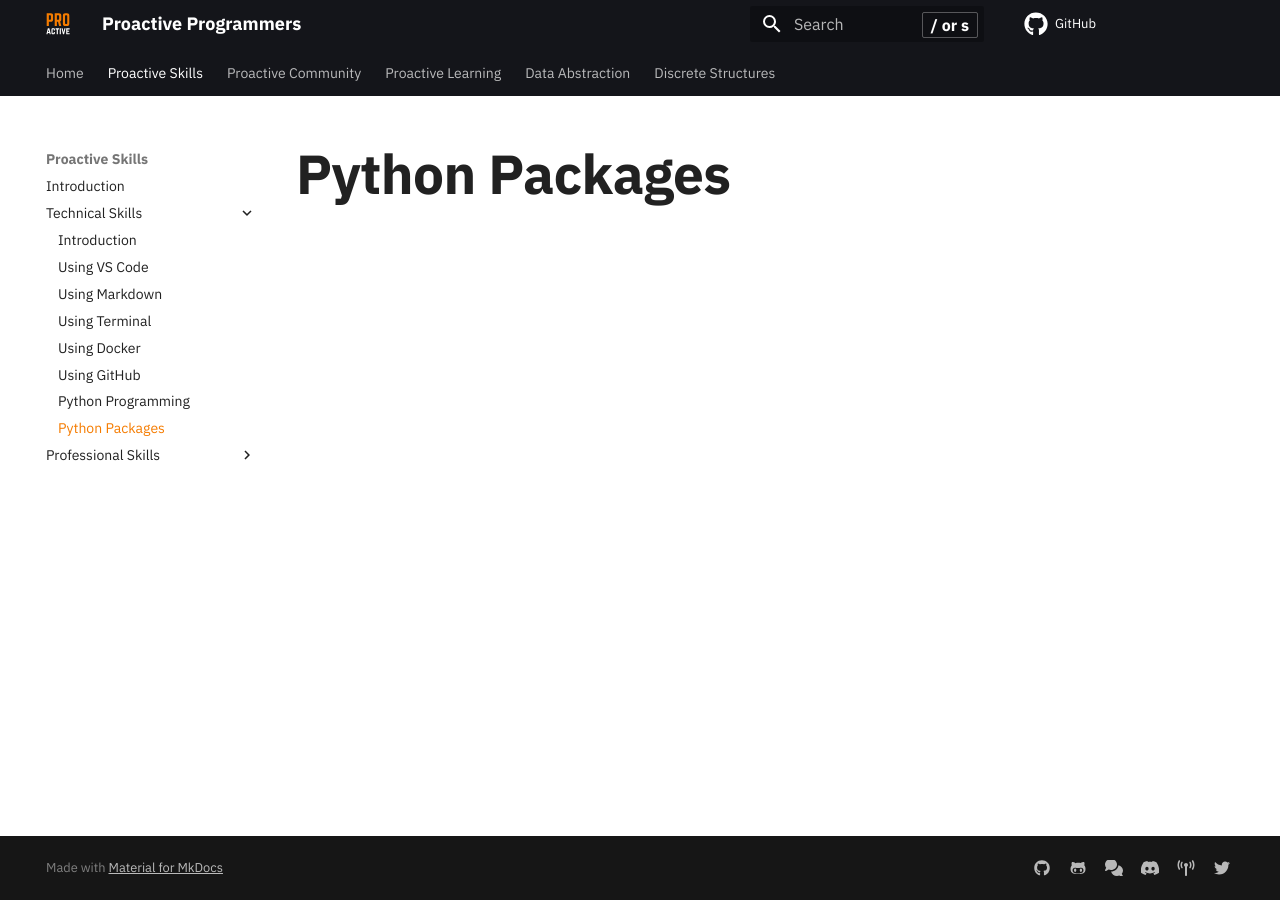
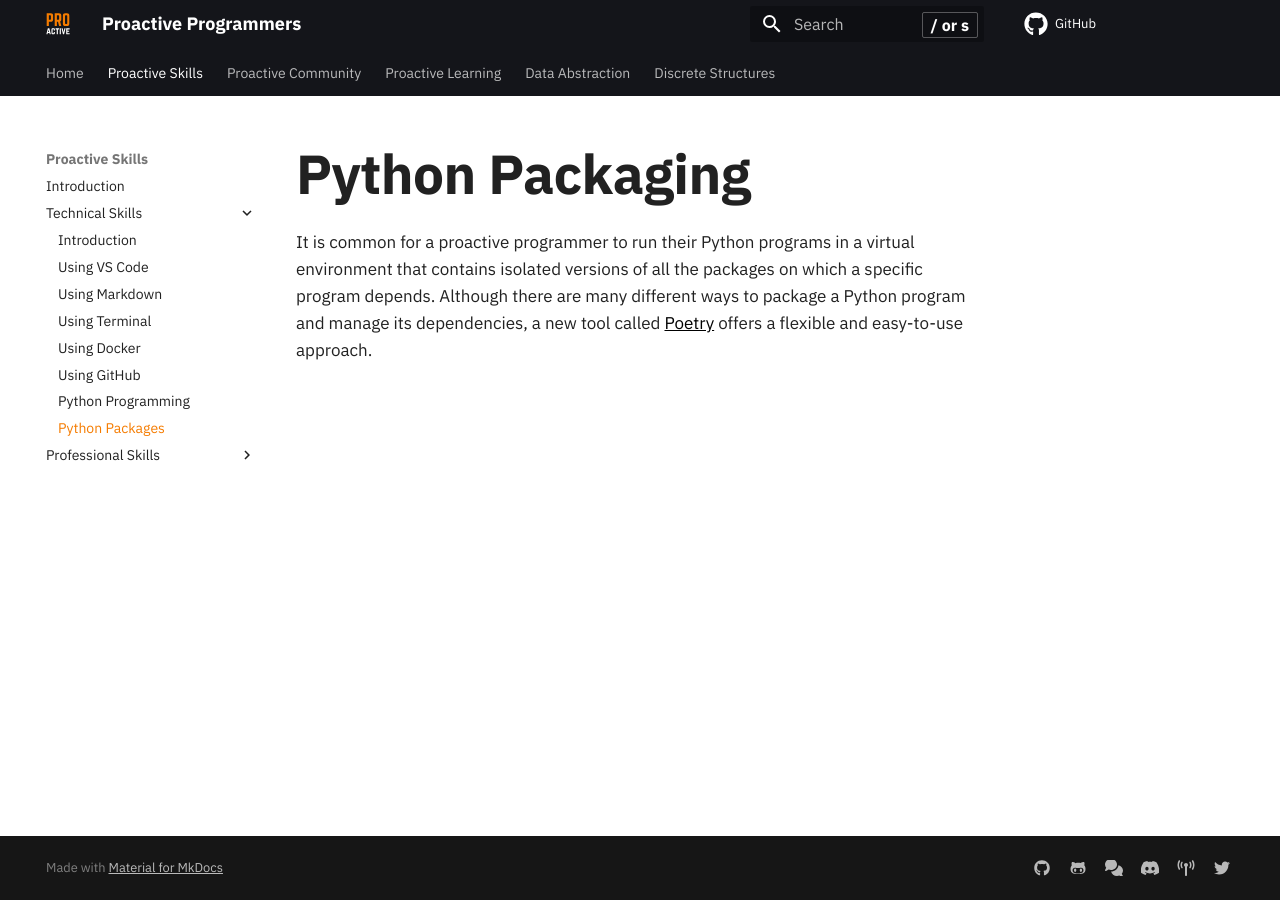
Before and after one commit to ProactiveProgrammers/www.proactiveprogrammers.com, an MkDocs documentation site: the page built from docs/proactive-skills/technical-skills/python-packages.md, in a window 1280 px wide. Built offline with MkDocs 1.6.1 and Material for MkDocs 9.7.7, drawn with Linux system fonts in a browser that asks for light colours; comment, search, counter and statistics services are not loaded.

Commit message:
feat: Add the starting paragraph in python-packages.

```diff
--- a/docs/proactive-skills/technical-skills/python-packages.md
+++ b/docs/proactive-skills/technical-skills/python-packages.md
@@ -1 +1,7 @@
-# Python Packages
+# Python Packaging
+
+It is common for a proactive programmer to run their Python programs in a
+virtual environment that contains isolated versions of all the packages on which
+a specific program depends. Although there are many different ways to package a
+Python program and manage its dependencies, a new tool called
+[Poetry](https://python-poetry.org/) offers a flexible and easy-to-use approach.
```
